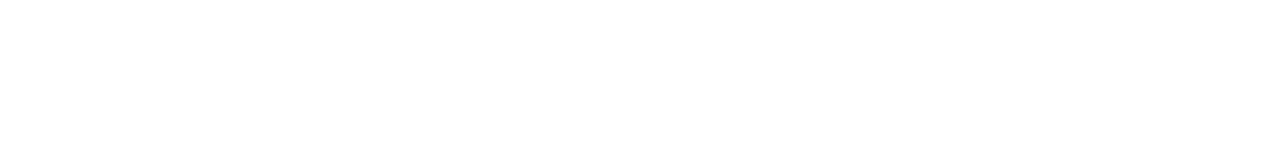
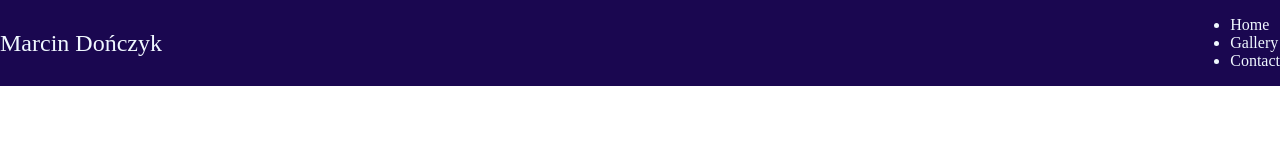
Before and after one commit to CodeShaman33/My_Panting_portfolio, a plain HTML site: page index.html in a window 1280 px wide. Drawn offline with Linux system fonts and the light colour scheme.

Commit message:
structure added

```diff
--- a/index.html
+++ b/index.html
@@ -8,7 +8,18 @@
     <link rel="stylesheet" href="styles.css">
 </head>
 <body>
+    <div class="navbar">
+        <div class="title"> Marcin Dończyk</div>
 
+        <div class="navbar-links">
+            <ul>
+                <li><a href="#"></a>Home</li>
+                <li><a href="#"></a>Gallery</li>
+                <li><a href="#"></a>Contact</li>
+            </ul>
+        </div>
+
+    </div>
 
     <script type="module" src="script.mjs"></script>
 </body>
--- a/styles.css
+++ b/styles.css
@@ -0,0 +1,27 @@
+
+
+*
+{
+    box-sizing: border-box;
+}
+
+body
+{
+    margin: 0;
+    padding: 0;
+}
+
+.navbar
+{
+    display: flex;
+    justify-content: space-between;
+    align-items: center;
+    background-color: rgb(26, 7, 80);
+    color: aliceblue;
+
+}
+
+.title
+{
+    font-size: 1.5rem;
+}
```
